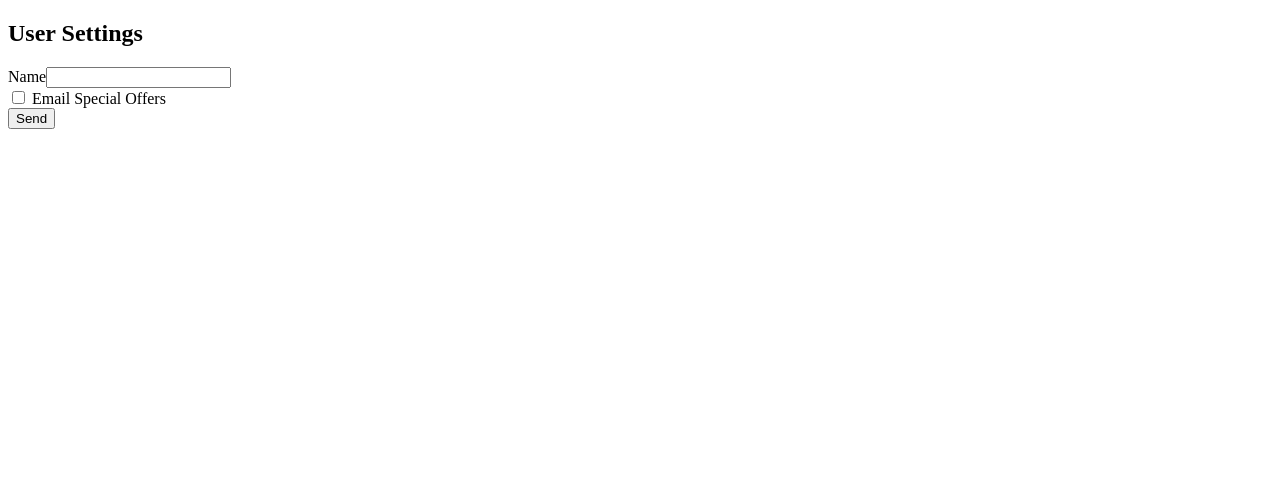
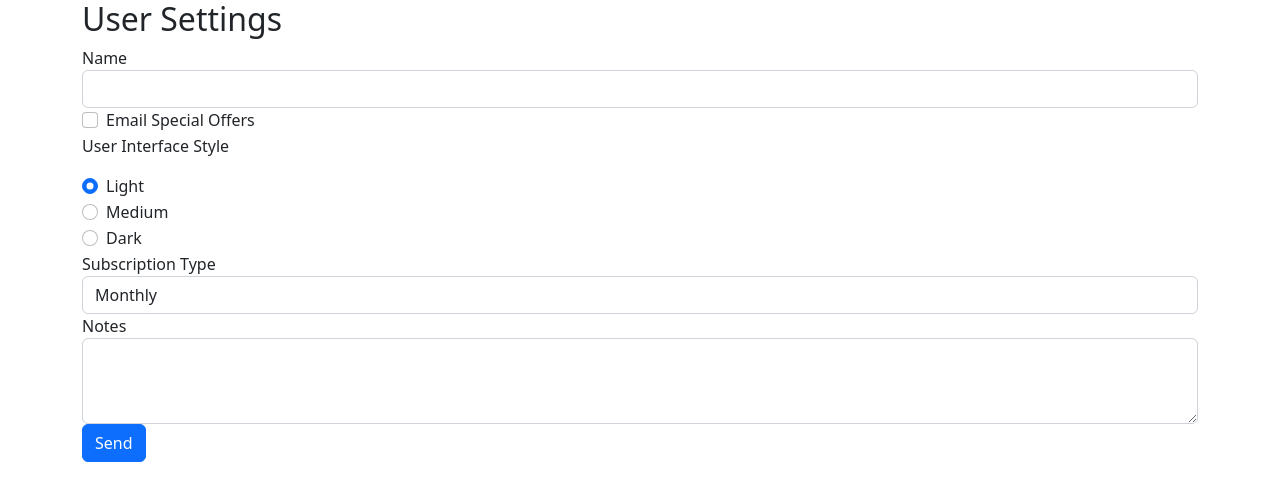
Before and after one commit to alexlamb10/angular-forms, an Angular app: page / in a window 1280 px wide. Shown: the top 500 px of the page. Built offline with nearby package versions, Linux system fonts and the light colour scheme.

Commit message:
Fixed styling issue

```diff
--- a/angular.json
+++ b/angular.json
@@ -23,6 +23,7 @@
               "src/assets"
             ],
             "styles": [
+              "node_modules/bootstrap/dist/css/bootstrap.min.css",
               "src/styles.css"
             ],
             "scripts": []
@@ -90,8 +91,8 @@
               "src/assets"
             ],
             "styles": [
-              "src/styles.css",
-              "./node_modules/bootstrap/dist/css/bootsrap.min.css"
+              "node_modules/bootstrap/dist/css/bootsrap.min.css",
+              "src/styles.css"
             ],
             "scripts": []
           }
--- a/package.json
+++ b/package.json
@@ -15,9 +15,12 @@
     "@angular/compiler": "^14.0.0",
     "@angular/core": "^14.0.0",
     "@angular/forms": "^14.0.0",
+    "@angular/localize": "^14.0.0",
     "@angular/platform-browser": "^14.0.0",
     "@angular/platform-browser-dynamic": "^14.0.0",
     "@angular/router": "^14.0.0",
+    "@ng-bootstrap/ng-bootstrap": "^13.0.0",
+    "@popperjs/core": "^2.10.2",
     "bootstrap": "^5.2.0",
     "jquery": "^3.6.1",
     "rxjs": "~7.5.0",
--- a/src/app/app.module.ts
+++ b/src/app/app.module.ts
@@ -4,6 +4,7 @@ import { FormsModule } from '@angular/forms';
 
 import { AppComponent } from './app.component';
 import { UserSettingsFormComponent } from './user-settings-form/user-settings-form.component';
+import { NgbModule } from '@ng-bootstrap/ng-bootstrap';
 
 @NgModule({
   declarations: [
@@ -12,7 +13,8 @@ import { UserSettingsFormComponent } from './user-settings-form/user-settings-fo
   ],
   imports: [
     BrowserModule,
-    FormsModule
+    FormsModule,
+    NgbModule
   ],
   providers: [],
   bootstrap: [AppComponent]
--- a/src/app/user-settings-form/user-settings-form.component.html
+++ b/src/app/user-settings-form/user-settings-form.component.html
@@ -1,16 +1,61 @@
+
 <div class="container">
     <h2>User Settings</h2>
     <form>
+
       <div class="form-group">
         <label for="name">Name</label>
-            <input type="text" name="name" id="name" class="form-control">
+        <input id="name" name="name" class="form-control" />
+      </div>
+
       <div class="form-check form-group">
-                <input type="checkbox" class="form-check-input" id="emailOffers" name="emailOffers">
-                <label for="emailOffers" class="form-check-label">
+        <input class="form-check-input" type="checkbox"
+                id="emailOffers" name="emailOffers">
+        <label class="form-check-label" for="emailOffers">
           Email Special Offers
         </label>
       </div>
+
+      <p>User Interface Style</p>
+      <div class="form-group">
+        <div class="form-check">
+          <input class="form-check-input" type="radio" name="interfaceStyle"
+                 id="lightInterface" value="light" checked>
+          <label class="form-check-label" for="lightInterface">
+            Light
+          </label>
+        </div>
+        <div class="form-check">
+          <input class="form-check-input" type="radio" name="interfaceStyle"
+                 id="mediumInterface" value="medium">
+          <label class="form-check-label" for="mediumInterface">
+            Medium
+          </label>
+        </div>
+        <div class="form-check">
+          <input class="form-check-input" type="radio" name="interfaceStyle"
+                  id="darkInterface" value="dark">
+          <label class="form-check-label" for="darkInterface">
+            Dark
+          </label>
+        </div>
+      </div>
+
+      <div class="form-group">
+        <label for="subscriptionType">Subscription Type</label>
+        <select class="form-control" id="subscriptionType">
+          <option>Monthly</option>
+          <option>Annual</option>
+          <option>Lifetime</option>
+        </select>
+      </div>
+
+      <div class="form-group">
+        <label for="notes">Notes</label>
+        <textarea id="notes" name="notes" class="form-control"
+                  rows="3"></textarea>
+      </div>
+
       <button class="btn btn-primary">Send</button>
-        </div>
     </form>
   </div>
--- a/src/polyfills.ts
+++ b/src/polyfills.ts
@@ -1,3 +1,7 @@
+/***************************************************************************************************
+ * Load `$localize` onto the global scope - used if i18n tags appear in Angular templates.
+ */
+import '@angular/localize/init';
 /**
  * This file includes polyfills needed by Angular and is loaded before the app.
  * You can add your own extra polyfills to this file.
```
Also changed, not shown: 1 other file (tests, documents, lock files or other folders). Lines whose indentation alone changed are shown as unchanged.
